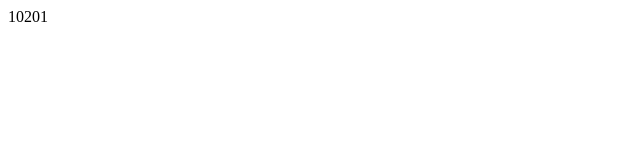
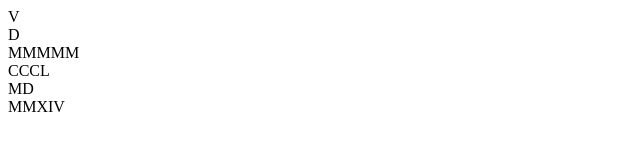
Before and after one commit to Gyhth/ArabicToRomanNumeralConverter, a plain HTML site: page index.html in a window 1280 px wide. Shown: the whole page, without its empty margins (0-640 px from the left). Drawn offline with Linux system fonts and the light colour scheme.

Commit message:
Revert "Initial Commit"
This reverts commit f43cb28d3a9c6560b2d20856dd667fb5f129a29f.

```diff
--- /dev/null
+++ b/arabicToRomanNumerals.js
@@ -0,0 +1,116 @@
+$(function() {
+	//Init the class for use
+    var arabicToRomanNumeral = new arabicToRomanNumeralClass();
+	try {
+		//This is for demo purposes.
+		$("body").append(arabicToRomanNumeral.calculate(5));
+		$("body").append("<br />");
+		$("body").append(arabicToRomanNumeral.calculate(500));
+		$("body").append("<br />");
+		$("body").append(arabicToRomanNumeral.calculate(5000));
+		$("body").append("<br />");
+		$("body").append(arabicToRomanNumeral.calculate(350));
+		$("body").append("<br />");
+		$("body").append(arabicToRomanNumeral.calculate(1500));
+		$("body").append("<br />");
+		$("body").append(arabicToRomanNumeral.calculate(2014));
+		$("body").append("<br />");
+	}
+	catch (e) {
+		console.log(e.toString());
+	}
+});
+
+var arabicToRomanNumeralClass = function(){
+	//Note: This is the constructor, therefore this function is called each time
+	//The class is created. Therefore, this exists here so that
+	//The commands are called. Put the variable that they populate
+	//Into the prototype like is done here, to have a .prototype constructor structure.
+
+	//After researching it, and trying to think of one,
+	//It seems there is no really good way to
+	//Check if the value is 4, 9, 400, 900, etc through a basic, and fast
+	//Looping operation. Therefore, this method is used instead.
+	this.arrayOfRomanNumerals.push(new romanNumeralClass("M",1000));
+	this.arrayOfRomanNumerals.push(new romanNumeralClass("CM",900));
+	this.arrayOfRomanNumerals.push(new romanNumeralClass("D",500));
+	this.arrayOfRomanNumerals.push(new romanNumeralClass("CD",400));
+	this.arrayOfRomanNumerals.push(new romanNumeralClass("C",100));
+	this.arrayOfRomanNumerals.push(new romanNumeralClass("XC",90));
+	this.arrayOfRomanNumerals.push(new romanNumeralClass("L",50));
+	this.arrayOfRomanNumerals.push(new romanNumeralClass("XL",40));
+	this.arrayOfRomanNumerals.push(new romanNumeralClass("X",10));
+	this.arrayOfRomanNumerals.push(new romanNumeralClass("IX",9));
+	this.arrayOfRomanNumerals.push(new romanNumeralClass("V",5));
+	this.arrayOfRomanNumerals.push(new romanNumeralClass("IV",4));
+	this.arrayOfRomanNumerals.push(new romanNumeralClass("I",1));
+
+
+};
+var romanNumeralClass = function(symbol, value){
+	//Note: This is the constructor, therefore this function is called each time
+	//The class is created. Therefore, this exists here so that
+	//The commands are called. Put the variable that they populate
+	//Into the prototype like is done here, to have a .prototype constructor structure.
+	this.symbol = symbol;
+	this.value = value;
+};
+
+romanNumeralClass.prototype = {
+	symbol: "",
+	value: 0,
+}
+
+arabicToRomanNumeralClass.prototype = {
+	errorMessage: "",
+	outputString: "",
+	arrayOfRomanNumerals: [],
+
+	isNumeric: function (number) {
+		//As of January 17th, 2015, this is how jQuery does their isNumeric
+		//Therefore, it is used here as jQuery is a somewhat Standard Javascript
+		//Library
+		return !isNaN(parseFloat(number)) && isFinite(number);
+	},
+
+	calculate: function(value) {
+		this.outputString = "";
+		this.errorMessage = "";
+		if (!this.isNumeric(value)) {
+			this.error(1)
+		}
+		else {
+			var tmpValue = value;
+			var instances = 0;
+			while (tmpValue > 0) {
+				for (var i = 0; i < this.arrayOfRomanNumerals.length; i++) {
+					instances = Math.floor(tmpValue/this.arrayOfRomanNumerals[i].value);
+					for (var count = 0; count < instances; count++) {
+						this.outputString += this.arrayOfRomanNumerals[i].symbol;
+						//Each time we add a Roman Numeral to the string,
+						//May as well remove its value from our temp.
+						//Easiest way I could think of of doing this.
+						tmpValue -= this.arrayOfRomanNumerals[i].value;
+					}
+				}
+			}
+			return this.outputString;
+		}
+    },
+
+	error: function(errorValue) {
+		if (errorValue === 1) {
+			this.message = "Value entered is not a base 10, Arabic(Decimal) value.";
+			throw new this.syntaxError(value, message);
+
+		}
+	},
+
+	syntaxError: function(value, message) {
+		this.value = value;
+		this.message = message;
+		this.toString = function () {
+			return this.value + " " + this.message;
+		}
+	}
+};
--- a/convertNumberSystem.js
+++ /dev/null
@@ -1,78 +0,0 @@
-$(function() {
-	//Init the class for use
-    var convertNumberSystemClass = new convertNumberSystem(100, 3);
-	try {
-		//This is for demo purposes.
-		alert("Here");
-		$("body").append(convertNumberSystemClass.calculate());
-	}
-	catch (e) {
-		console.log(e.toString());
-	}
-});
-
-var convertNumberSystem = function(){
-	//Note: This is the constructor, and this function is called each time
-	//The class is created. Therefore, this exists here so that
-	//The commands are called. Put the variable that they populate
-	//Into the prototype like is done here, to have a .prototype constructor structure.
-};
-
-var convertNumberSystem = function(value, base){
-	//Note: This is the constructor, therefore this function is called each time
-	//The class is created. Therefore, this exists here so that
-	//The commands are called. Put the variable that they populate
-	//Into the prototype like is done here, to have a .prototype constructor structure.
-	this.value = value;
-	this.base = base;
-};
-
-convertNumberSystem.prototype = {
-	base: 10,
-	value: 0,
-}
-
-convertNumberSystem.prototype = {
-	errorMessage: "",
-	outputString: "",
-	arrayOfConvertedContext: [],
-
-	isNumeric: function (value, base) {
-		//As of January 17th, 2015, this is how jQuery does their isNumeric
-		//Therefore, it is used here as jQuery is a somewhat Standard Javascript
-		//Library
-		return !isNaN(parseFloat(value)) && isFinite(value)  && !isNaN(base) && isFinite(base) && (base <= 10 && base > 1);
-	},
-
-	calculate: function() {
-		if (!this.isNumeric(this.value, this.base) && (this.value != undefined && this.base != undefined)) {
-			this.error(1);
-		}
-		this.firstValue = true;
-		this.outputString = new String();
-		this.errorMessage = "";
-		var tmpValue = this.value;
-		while (tmpValue > 0) {
-			var remainder = tmpValue % this.base;
-			this.outputString = remainder + this.outputString;
-			tmpValue = Math.floor(tmpValue / this.base);
-			this.firstValue = false;
-		}
-		return this.outputString;
-	},
-
-	error: function(errorValue) {
-		if (errorValue === 1) {
-			this.message = "Value entered is not value between base 10 and base 2 in the Arabic number system, and also an Integer value.";
-			throw new this.syntaxError(errorValue, this.message);
-					}
-	},
-
-	syntaxError: function(value, message) {
-		this.value = value;
-		this.message = message;
-		this.toString = function () {
-			return this.value + " " + this.message;
-		}
-	}
-};
--- a/index.html
+++ b/index.html
@@ -2,7 +2,7 @@
 </html>
 <head>
 <script type="text/javascript" src="./jquery-1.10.2.min.js"></script>
-<script type="text/javascript" src="./convertNumberSystem.js"></script>
+<script type="text/javascript" src="./arabicToRomanNumerals.js"></script>
 </head>
 <body>
 </body>
```
